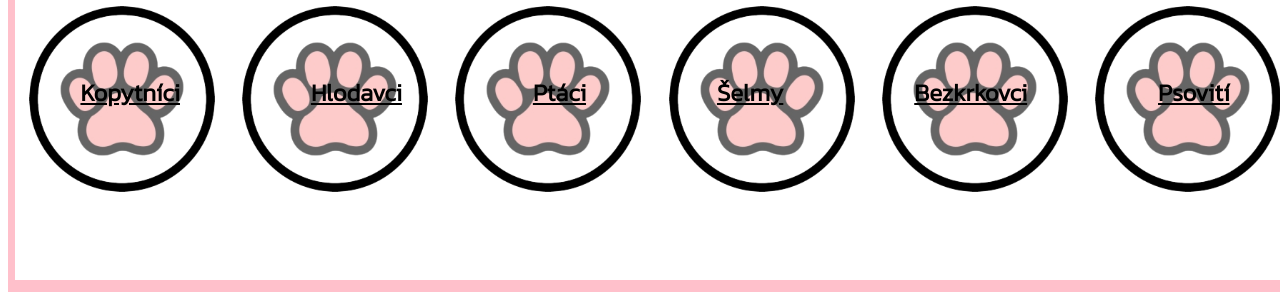
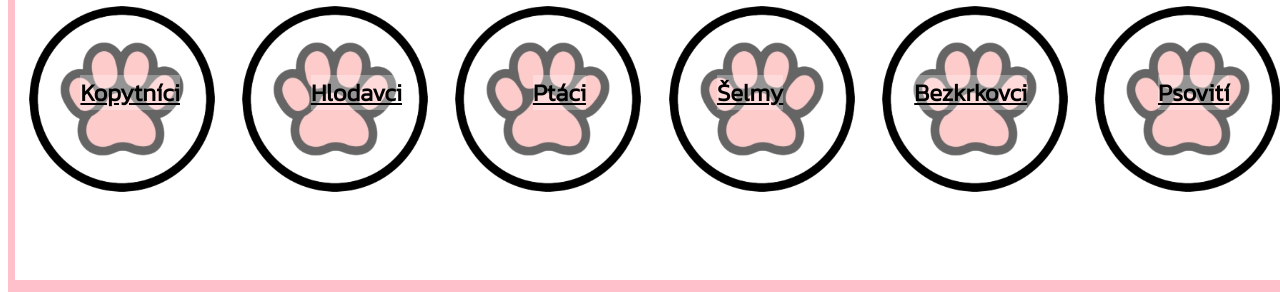
Before and after one commit to ViviYen1/zvirata, a plain HTML site: page index.html in a window 1280 px wide. Shown: the part 251-543 px from the top of the page. Drawn offline with Linux system fonts and the light colour scheme.

Commit message:
Update sty_stranky.css

```diff
--- a/sty_stranky.css
+++ b/sty_stranky.css
@@ -1,3 +1,7 @@
+html {
+    width: 100vw;
+}
+
 body {
     background-color: white;
     font-family: 'Kanit', sans-serif;
@@ -104,6 +108,9 @@ h3 {
 .paws-text h2 {
     z-index: 999;
     text-decoration: underline;
+    font-weight: bold;
+    background-color: rgba(255, 255, 255, 0.3);
+    size: 35px;
 }
 
 .charity {
```
